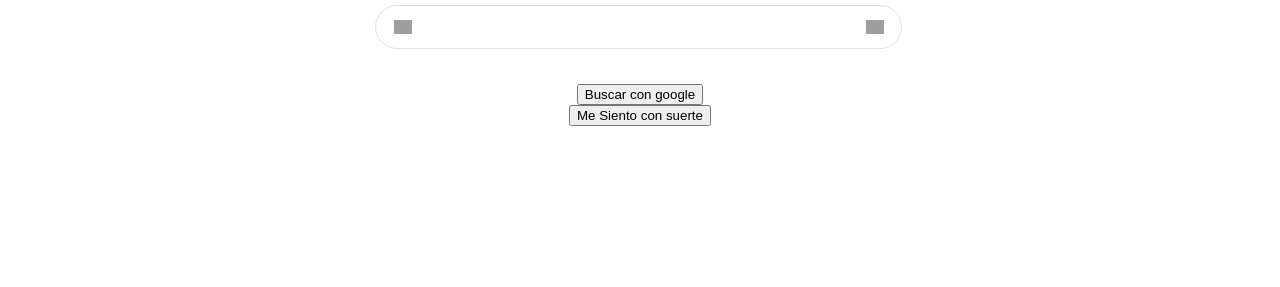
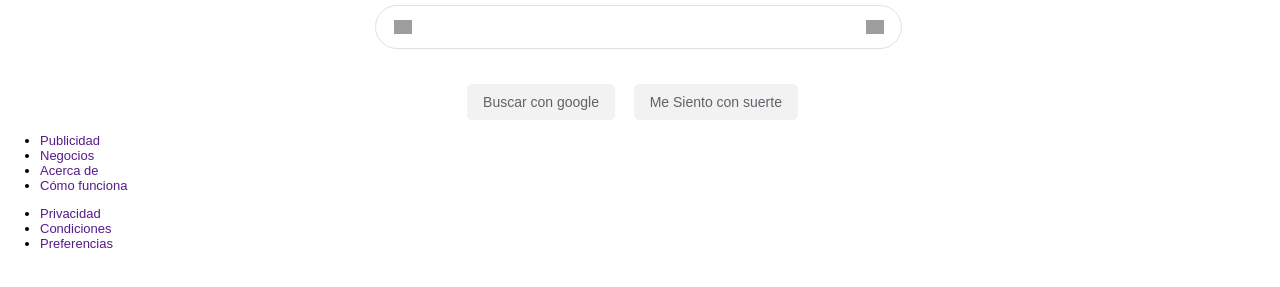
Before and after one commit to Deniisolo/clone, a plain HTML site: page index.html in a window 1280 px wide. Shown: the part 335-622 px from the top of the page. Drawn offline with Linux system fonts and the light colour scheme; grey boxes are pictures that could not be loaded.

Commit message:
footer con html

```diff
--- a/index.html
+++ b/index.html
@@ -41,9 +41,36 @@
         </div>
       </section>
       <section class="main-buttons">
-        <div> <button> Buscar con google</button></div>
-        <div> <button>Me Siento con suerte</button></div>
+        <div><button>Buscar con google</button></div>
+        <div><button>Me Siento con suerte</button></div>
       </section>
     </main>
+    <footer>
+      <ul class="footer-left">
+        <li>
+          <a href="">Publicidad</a>
+        </li>
+        <li>
+          <a href="">Negocios</a>
+        </li>
+        <li>
+          <a href="">Acerca de </a>
+        </li>
+        <li>
+          <a href="">Cómo funciona</a>
+        </li>
+      </ul>
+      <ul class="footer-rigth">
+        <li>
+          <a href="">Privacidad</a>
+        </li>
+        <li>
+          <a href="">Condiciones</a>
+        </li>
+        <li>
+          <a href="">Preferencias</a>
+        </li>
+      </ul>
+    </footer>
   </body>
 </html>
--- a/style.css
+++ b/style.css
@@ -94,3 +94,27 @@ main .main-input .micro-icon {
     height: 18px;
     cursor: pointer;
 }
+main .main-buttons {
+    width: 530px;
+    margin: 0 auto;
+}
+main .main-buttons div{
+    display: inline-block;
+}
+main .main-buttons button{
+    height: 36px;
+    background-color: #f2f2f2;
+    border: 1px solid #f2f2f2;
+    font-size: 14px;
+    color: #5f6368;
+    border-radius: 5px;
+    padding: 0 15px;
+    margin-right: 15px;
+}
+main .main-buttons button:hover {
+    border: 1px solid #c6c6c6;
+    box-shadow: 0 1px 1px rgba(0, 0, 0, 0.1);
+    color: #222;
+    background-color: #f8f8f8;
+    cursor: pointer;
+}
```
